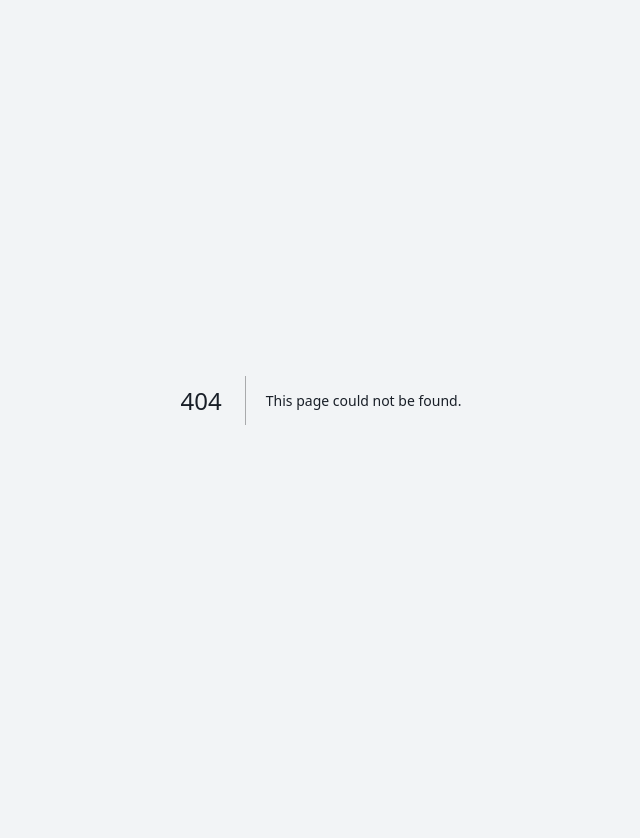
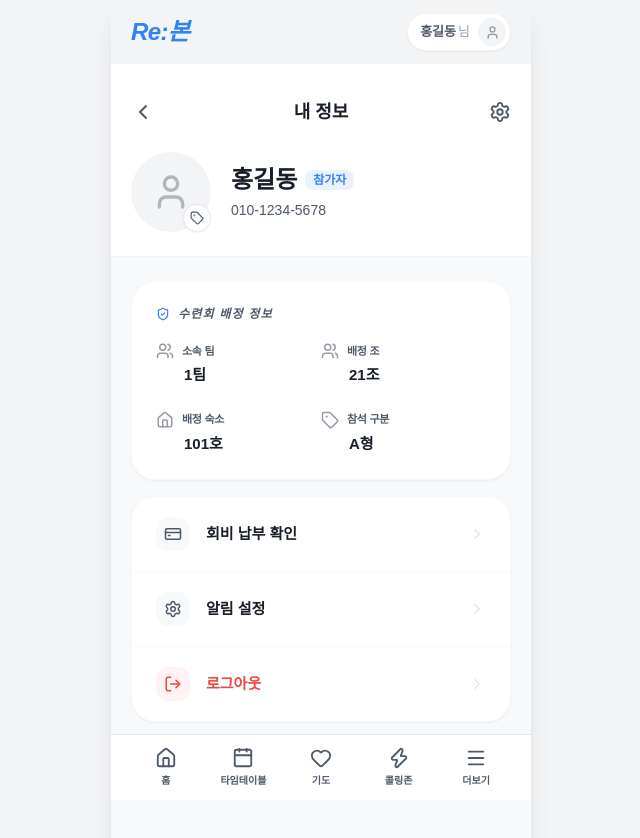
Before and after one commit to ChosLabs/apostles_rebone, a Next.js app: page /profile in a window 1280 px wide. Before the commit this address had no page. Shown: the top 838 px of the page, without its empty margins (319-959 px from the left). Before the commit the page ends 800 px from the top, so only its background shows below. Built offline with nearby package versions, Linux system fonts and the light colour scheme; a web font is replaced by a local one.

Commit message:
feat: Added Attendance Type field and implemented the My Profile page

```diff
--- /dev/null
+++ b/src/app/(user)/profile/page.tsx
@@ -0,0 +1,127 @@
+"use client";
+
+import React from "react";
+import {
+  User,
+  Phone,
+  Users,
+  Home,
+  Tag,
+  LogOut,
+  ChevronRight,
+  ShieldCheck,
+  CreditCard,
+  Settings
+} from "lucide-react";
+import Link from "next/link";
+import { useRouter } from "next/navigation";
+
+export default function MyProfilePage() {
+  const router = useRouter();
+
+  // Mock user data
+  const userData = {
+    name: "홍길동",
+    phone: "010-1234-5678",
+    team: "1팀",
+    group: 21,
+    room: "101호",
+    attendanceType: "A형"
+  };
+
+  return (
+    <div className="min-h-screen bg-[#f8f9fa] pb-20">
+      {/* Header */}
+      <div className="bg-white px-5 pt-8 pb-6 border-b border-toss-border/50">
+        <div className="flex items-center justify-between mb-6">
+          <button
+            onClick={() => router.back()}
+            className="p-1 -ml-1 text-toss-gray"
+          >
+            <ChevronRight size={24} className="rotate-180" />
+          </button>
+          <h1 className="text-lg font-bold text-toss-black absolute left-1/2 -translate-x-1/2">내 정보</h1>
+          <button className="text-toss-gray">
+            <Settings size={22} />
+          </button>
+        </div>
+
+        <div className="flex items-center gap-5">
+          <div className="w-20 h-20 rounded-full bg-toss-lightGray flex items-center justify-center text-toss-gray/40 relative">
+            <User size={40} />
+            <button className="absolute bottom-0 right-0 w-7 h-7 bg-white rounded-full border border-toss-border shadow-sm flex items-center justify-center text-toss-gray">
+              <Tag size={14} />
+            </button>
+          </div>
+          <div>
+            <h2 className="text-2xl font-black text-toss-black flex items-center gap-2">
+              {userData.name}
+              <span className="text-xs bg-toss-blue/10 text-toss-blue px-2 py-0.5 rounded-lg font-bold">참가자</span>
+            </h2>
+            <p className="text-sm text-toss-gray font-medium mt-1">{userData.phone}</p>
+          </div>
+        </div>
+      </div>
+
+      {/* Profile Sections */}
+      <div className="px-5 py-6 space-y-4">
+        {/* Retreat Info */}
+        <section className="bg-white rounded-3xl p-6 shadow-sm border border-toss-border/30">
+          <h3 className="text-xs font-black text-toss-gray uppercase tracking-widest mb-5 italic flex items-center gap-2">
+            <ShieldCheck size={14} className="text-toss-blue" />
+            수련회 배정 정보
+          </h3>
+          <div className="grid grid-cols-2 gap-y-6">
+            <InfoItem icon={<Users size={18} />} label="소속 팀" value={userData.team} />
+            <InfoItem icon={<Users size={18} />} label="배정 조" value={`${userData.group}조`} />
+            <InfoItem icon={<Home size={18} />} label="배정 숙소" value={userData.room} />
+            <InfoItem icon={<Tag size={18} />} label="참석 구분" value={userData.attendanceType} />
+          </div>
+        </section>
+
+        {/* Action List */}
+        <div className="bg-white rounded-3xl overflow-hidden shadow-sm border border-toss-border/30">
+          <MenuLink icon={<CreditCard size={18} />} label="회비 납부 확인" />
+          <MenuLink icon={<Settings size={18} />} label="알림 설정" />
+          <MenuLink
+            icon={<LogOut size={18} />}
+            label="로그아웃"
+            danger
+          />
+        </div>
+
+        {/* Footer Info */}
+        <p className="text-center text-[11px] text-toss-gray pt-4 leading-relaxed">
+          정보가 실제와 다를 경우 <br />
+          <span className="font-bold underline cursor-pointer">운영국(임원단)</span>에 문의해 주세요.
+        </p>
+      </div>
+    </div>
+  );
+}
+
+function InfoItem({ icon, label, value }: { icon: React.ReactNode; label: string; value: string | number }) {
+  return (
+    <div className="space-y-1">
+      <div className="flex items-center gap-2 text-toss-gray">
+        <span className="opacity-60">{icon}</span>
+        <span className="text-[11px] font-bold uppercase tracking-tight">{label}</span>
+      </div>
+      <p className="text-[15px] font-black text-toss-black ml-7">{value}</p>
+    </div>
+  );
+}
+
+function MenuLink({ icon, label, danger = false }: { icon: React.ReactNode; label: string; danger?: boolean }) {
+  return (
+    <button className="w-full px-6 py-5 flex items-center justify-between hover:bg-toss-lightGray/30 transition-colors border-b border-toss-border/30 last:border-0">
+      <div className="flex items-center gap-4">
+        <div className={`p-2 rounded-xl ${danger ? 'bg-red-50 text-red-500' : 'bg-toss-lightGray/50 text-toss-gray'}`}>
+          {icon}
+        </div>
+        <span className={`text-[15px] font-bold ${danger ? 'text-red-500' : 'text-toss-black'}`}>{label}</span>
+      </div>
+      <ChevronRight size={18} className="text-toss-border" />
+    </button>
+  );
+}
--- a/src/app/admin/users/page.tsx
+++ b/src/app/admin/users/page.tsx
@@ -20,6 +20,7 @@ import {
 } from "lucide-react";
 
 type TeamType = "초신자팀" | "기신자팀" | "1팀" | "2팀" | "3팀" | "4팀" | "5팀" | "6팀" | "웰컴팀" | "임원단";
+type AttendanceType = "A형" | "B-1형" | "B-2형" | "C형" | "D형";
 
 interface Participant {
   id: number;
@@ -29,6 +30,7 @@ interface Participant {
   group?: number;
   isLeader: boolean;
   room?: string;
+  attendanceType: AttendanceType;
 }
 
 interface GroupInfo {
@@ -52,16 +54,17 @@ export default function AdminUsersPage() {
 
   // Mock data
   const [participants] = useState<Participant[]>([
-    { id: 1, name: "홍길동", team: "1팀", phone: "010-1234-5678", group: 21, isLeader: true, room: "101호" },
-    { id: 2, name: "김철수", team: "2팀", phone: "010-2345-6789", group: 21, isLeader: false, room: "101호" },
-    { id: 3, name: "이영희", team: "기신자팀", phone: "010-3456-7890", group: 12, isLeader: true, room: "205호" },
-    { id: 4, name: "박민준", team: "3팀", phone: "010-4567-8901", group: 5, isLeader: false, room: "302호" },
-    { id: 5, name: "최서연", team: "웰컴팀", phone: "010-5678-9012", group: 1, isLeader: true, room: "410호" },
-    { id: 6, name: "강하늘", team: "1팀", phone: "010-6789-0123", group: 21, isLeader: false, room: "101호" },
-    { id: 7, name: "윤서준", team: "4팀", phone: "010-7890-1234", group: 12, isLeader: false, room: "205호" },
+    { id: 1, name: "홍길동", team: "1팀", phone: "010-1234-5678", group: 21, isLeader: true, room: "101호", attendanceType: "A형" },
+    { id: 2, name: "김철수", team: "2팀", phone: "010-2345-6789", group: 21, isLeader: false, room: "101호", attendanceType: "A형" },
+    { id: 3, name: "이영희", team: "기신자팀", phone: "010-3456-7890", group: 12, isLeader: true, room: "205호", attendanceType: "B-1형" },
+    { id: 4, name: "박민준", team: "3팀", phone: "010-4567-8901", group: 5, isLeader: false, room: "302호", attendanceType: "C형" },
+    { id: 5, name: "최서연", team: "웰컴팀", phone: "010-5678-9012", group: 1, isLeader: true, room: "410호", attendanceType: "A형" },
+    { id: 6, name: "강하늘", team: "1팀", phone: "010-6789-0123", group: 21, isLeader: false, room: "101호", attendanceType: "D형" },
+    { id: 7, name: "윤서준", team: "4팀", phone: "010-7890-1234", group: 12, isLeader: false, room: "205호", attendanceType: "B-2형" },
   ]);
 
   const teams: TeamType[] = ["초신자팀", "기신자팀", "1팀", "2팀", "3팀", "4팀", "5팀", "6팀", "웰컴팀", "임원단"];
+  const attendanceTypes: AttendanceType[] = ["A형", "B-1형", "B-2형", "C형", "D형"];
 
   // Grouping logic for tabs
   const groups: GroupInfo[] = Array.from(new Set(participants.map(p => p.group))).filter(Boolean).map(gId => ({
@@ -155,6 +158,7 @@ export default function AdminUsersPage() {
                   <tr className="bg-toss-lightGray/50 text-toss-gray text-[10px] lg:text-[11px] font-black uppercase tracking-wider">
                     <th className="px-4 lg:px-6 py-4">이름 / 팀</th>
                     <th className="px-4 lg:px-6 py-4">연락처</th>
+                    <th className="px-4 lg:px-6 py-4">참석구분</th>
                     <th className="px-4 lg:px-6 py-4">조 / 역할</th>
                     <th className="px-4 lg:px-6 py-4">숙소</th>
                     <th className="px-4 lg:px-6 py-4 text-right">관리</th>
@@ -175,6 +179,7 @@ export default function AdminUsersPage() {
                         </div>
                       </td>
                       <td className="px-4 lg:px-6 py-4 text-xs font-bold text-toss-gray whitespace-nowrap">{user.phone}</td>
+                      <td className="px-4 lg:px-6 py-4 text-xs font-bold text-toss-gray">{user.attendanceType}</td>
                       <td className="px-4 lg:px-6 py-4">
                         <div className="flex items-center gap-2">
                           <span className="text-xs font-black text-toss-black">{user.group}조</span>
@@ -391,6 +396,7 @@ export default function AdminUsersPage() {
               <div className="space-y-1.5"><label className="text-[10px] lg:text-xs font-black text-toss-gray px-1 italic uppercase tracking-wider">이름</label><input type="text" placeholder="실명을 입력하세요" className="w-full px-4 py-2.5 lg:py-3 rounded-xl border border-toss-border focus:border-toss-blue outline-none transition-all font-bold text-sm lg:text-base" /></div>
               <div className="space-y-1.5"><label className="text-[10px] lg:text-xs font-black text-toss-gray px-1 italic uppercase tracking-wider">팀 선택</label><select className="w-full px-4 py-2.5 lg:py-3 rounded-xl border border-toss-border focus:border-toss-blue outline-none appearance-none bg-white font-bold text-sm lg:text-base">{teams.map(t => <option key={t} value={t}>{t}</option>)}</select></div>
               <div className="space-y-1.5"><label className="text-[10px] lg:text-xs font-black text-toss-gray px-1 italic uppercase tracking-wider">전화번호</label><input type="tel" placeholder="010-0000-0000" className="w-full px-4 py-2.5 lg:py-3 rounded-xl border border-toss-border focus:border-toss-blue outline-none transition-all font-bold text-sm lg:text-base" /></div>
+              <div className="space-y-1.5"><label className="text-[10px] lg:text-xs font-black text-toss-gray px-1 italic uppercase tracking-wider">참석 구분</label><select className="w-full px-4 py-2.5 lg:py-3 rounded-xl border border-toss-border focus:border-toss-blue outline-none appearance-none bg-white font-bold text-sm lg:text-base">{attendanceTypes.map(t => <option key={t} value={t}>{t}</option>)}</select></div>
               <div className="pt-4 flex gap-3"><button type="button" onClick={() => setIsAdding(false)} className="flex-1 py-3 lg:py-4 rounded-2xl font-bold text-toss-gray bg-toss-lightGray hover:bg-toss-border transition-all text-sm lg:text-base">취소</button><button type="submit" className="flex-[2] py-3 lg:py-4 rounded-2xl font-bold text-white bg-toss-blue hover:bg-toss-blue/90 transition-all shadow-lg shadow-toss-blue/20 text-sm lg:text-base">등록하기</button></div>
             </form>
           </div>
--- a/src/components/Navigation.tsx
+++ b/src/components/Navigation.tsx
@@ -40,14 +40,14 @@ export function GlobalHeader() {
         Re:본
       </h1>
       <div className="flex gap-4 items-center">
-        <div className="flex items-center gap-2 cursor-pointer group bg-white border border-toss-border/50 py-1 pl-3 pr-1 rounded-full hover:border-toss-blue/20 transition-all shadow-sm">
+        <Link href="/profile" className="flex items-center gap-2 cursor-pointer group bg-white border border-toss-border/50 py-1 pl-3 pr-1 rounded-full hover:border-toss-blue/20 transition-all shadow-sm">
           <span className="text-[13px] font-bold text-toss-gray group-hover:text-toss-blue transition-colors">
             홍길동<span className="font-medium opacity-60 ml-0.5">님</span>
           </span>
           <div className="w-7 h-7 rounded-full bg-toss-lightGray flex items-center justify-center text-toss-gray/60 group-hover:text-toss-blue transition-all">
             <User size={15} />
           </div>
-        </div>
+        </Link>
       </div>
     </header>
   );
```
Also changed, not shown: 1 other file (tests, documents, lock files or other folders).
